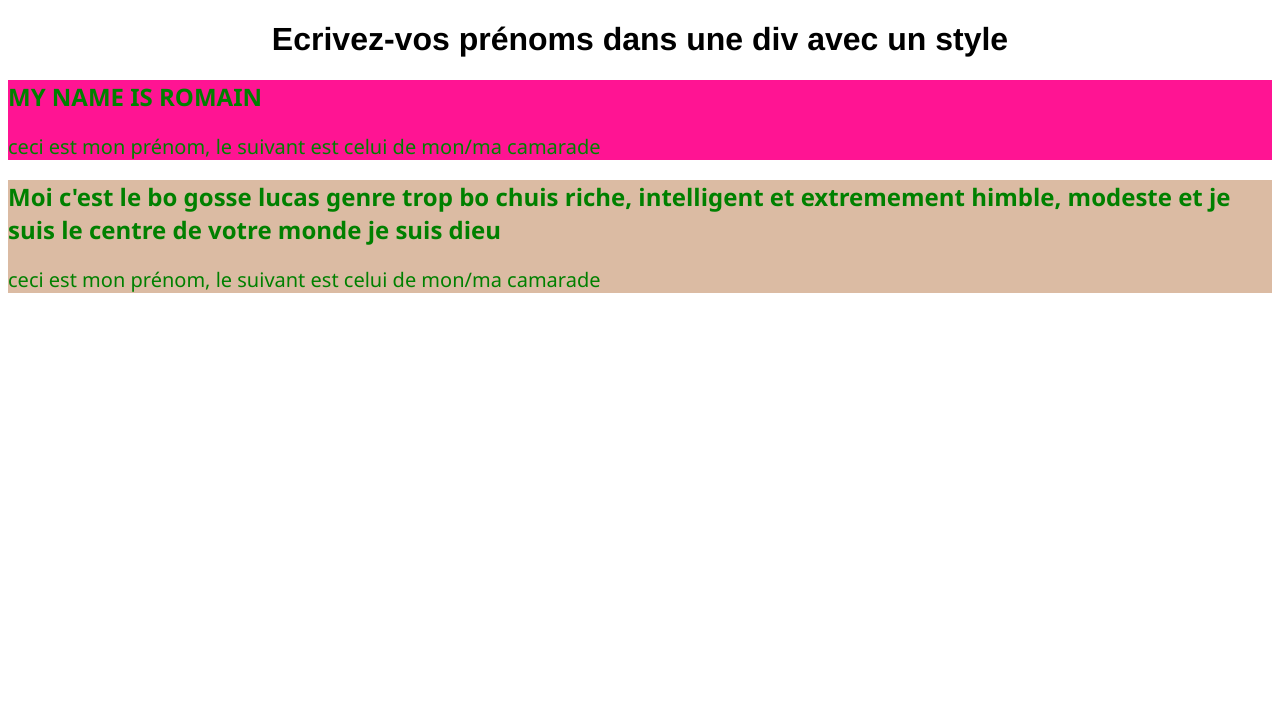
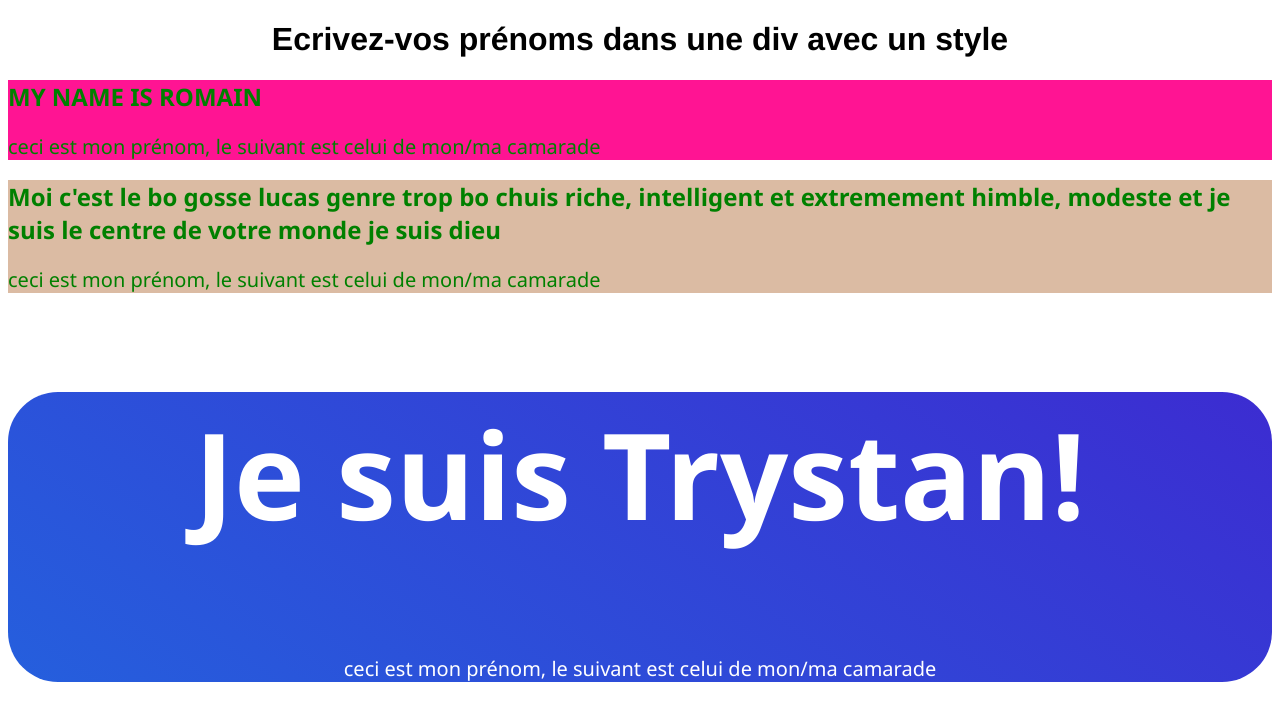
Before and after one commit to romgrm/gitHtmlTest, a plain HTML site: page index.html in a window 1280 px wide. Drawn offline with Linux system fonts and the light colour scheme.

Commit message:
Partie Trystan

```diff
--- a/index.html
+++ b/index.html
@@ -16,6 +16,10 @@
         <h2 class="title">Moi c'est le bo gosse lucas genre trop bo chuis riche, intelligent et extremement himble, modeste et je suis le centre de votre monde je suis dieu</h2>
         <p class="p">ceci est mon prénom, le suivant est celui de mon/ma camarade</p>
     </div>
+    <div id="Trystan">
+        <h2 class="title">Je suis <strong>Trystan!</strong></h2>
+        <p class="p">ceci est mon prénom, le suivant est celui de mon/ma camarade</p>
+    </div>
 
 </body>
 </html>
--- a/style.css
+++ b/style.css
@@ -8,6 +8,22 @@ h1{
 }
 #Luc{
     background-color: #dbbba3;
+}
+#Trystan {
+    background: linear-gradient(35deg, rgb(37, 95, 221), rgb(60, 44, 209));
+    font-family: Arial, Helvetica, sans-serif;
+    font-size: 5em;
+    border-radius: 50px;
+    color: white;
+    text-align: center;
+}
+
+#Trystan h2  {
+    color: white;
+}
+
+#Trystan p {
+    color: white;
 }
 
 .title{
```
